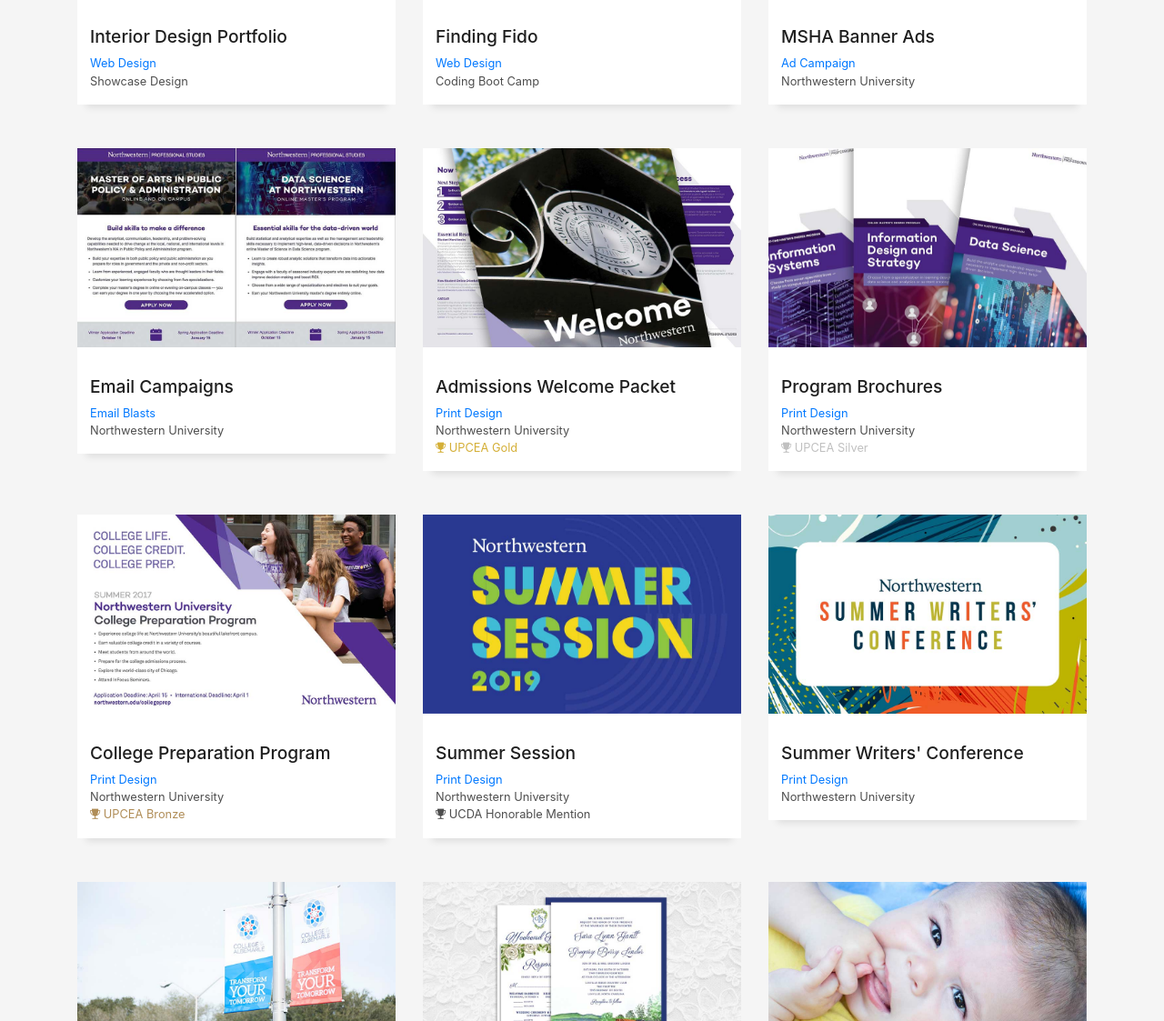
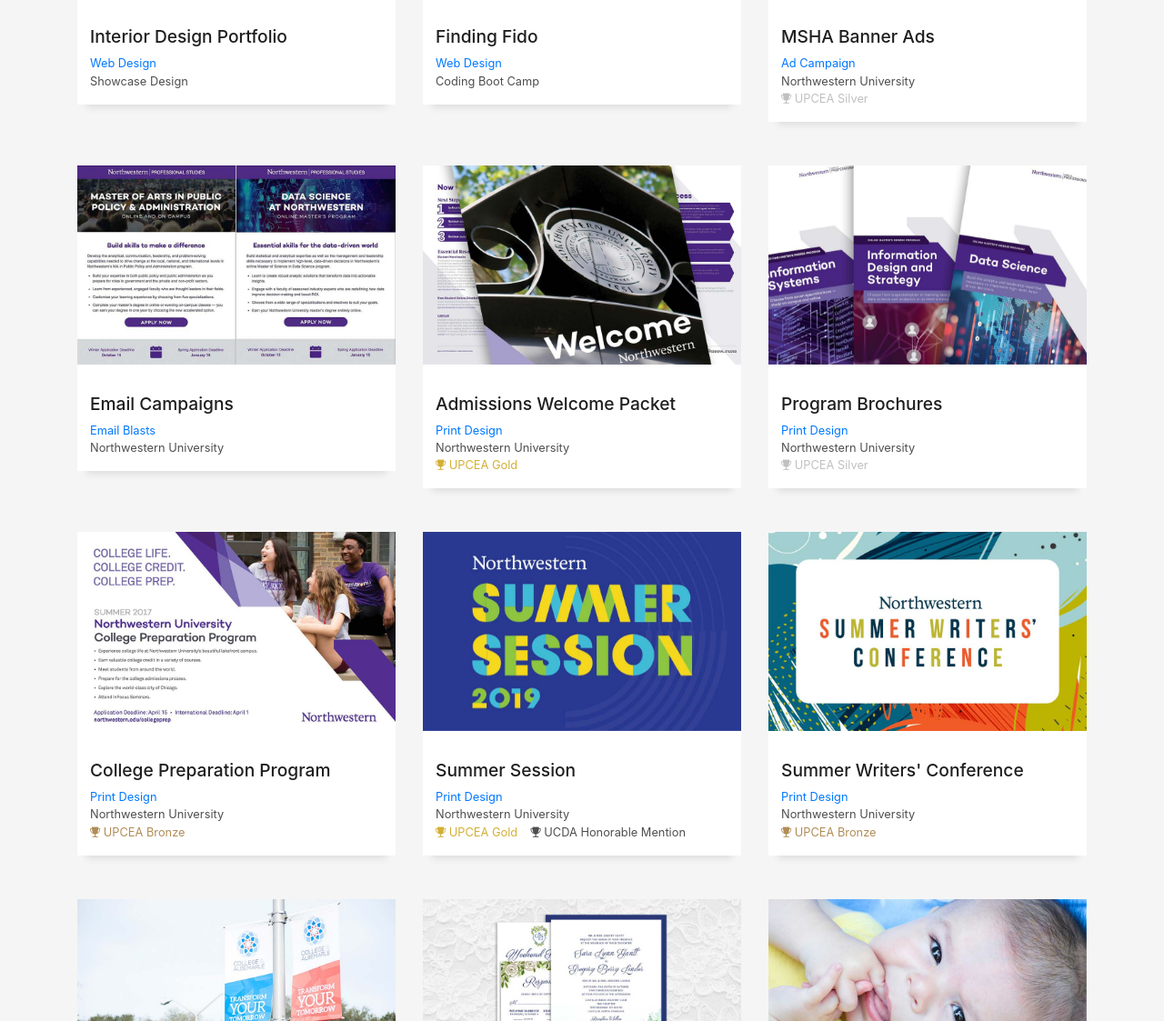
Before and after one commit to liz-rondone/Portfolio, a plain HTML site: page index.html in a window 1280 px wide. Shown: the part 3673-4796 px from the top of the page at 91% size. Drawn offline with Linux system fonts and the light colour scheme; files whose address does not match are found by name.

Commit message:
upcea awards

```diff
--- a/index.html
+++ b/index.html
@@ -27,12 +27,6 @@
   <!-- Main Stylesheet File -->
   <link href="css/style.css" rel="stylesheet">
 
-  <!-- =======================================================
-    Theme Name: DevFolio
-    Theme URL: https://bootstrapmade.com/devfolio-bootstrap-portfolio-html-template/
-    Author: BootstrapMade.com
-    License: https://bootstrapmade.com/license/
-  ======================================================= -->
 </head>
 
 <body id="page-top">
@@ -277,7 +271,7 @@
               <span class="ico-circle"><i class="ion-trophy"></i></span>
             </div>
             <div class="counter-num">
-              <p class="counter">14</p>
+              <p class="counter">19</p>
               <span class="counter-text">AWARDS WON</span>
             </div>
           </div>
@@ -369,7 +363,8 @@
                   <div class="col-sm-12">
                     <h2 class="w-title">MSHA Banner Ads</h2>
                     <div class="w-more">
-                      <span class="w-ctegory">Ad Campaign</span> <span class="w-date"><br>Northwestern University</span>
+                      <span class="w-ctegory">Ad Campaign</span> <span class="w-date"><br>Northwestern University</span><br>
+                      <span style="color:#C0C0C0;"><i class="ion-trophy"></i> UPCEA Silver</span>
                     </div>
                   </div>
                 </div>
@@ -699,6 +694,7 @@
                     <h2 class="w-title">Summer Session</h2>
                     <div class="w-more">
                       <span class="w-ctegory">Print Design</span> <span class="w-date"><br>Northwestern University</span><br>
+                      <span style="color: #D4AF37;"><i class="ion-trophy"></i> UPCEA Gold</span>&nbsp;&nbsp;&nbsp;
                       <span><i class="ion-trophy"></i></span> UCDA Honorable Mention
                     </div>
                   </div>
@@ -754,7 +750,8 @@
                   <div class="col-sm-12">
                     <h2 class="w-title">Summer Writers' Conference</h2>
                     <div class="w-more">
-                      <span class="w-ctegory">Print Design</span> <span class="w-date"><br>Northwestern University</span>
+                      <span class="w-ctegory">Print Design</span> <span class="w-date"><br>Northwestern University</span><br>
+                      <span style="color: #B08D57;"><i class="ion-trophy"></i> UPCEA Bronze</span>
                     </div>
                   </div>
                 </div>
```
